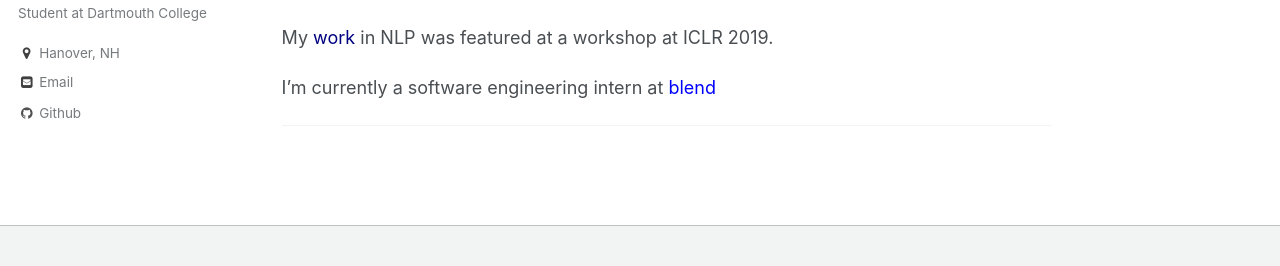
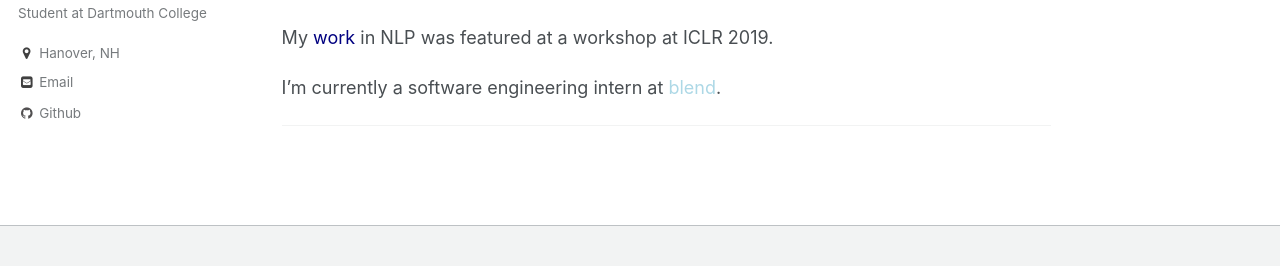
Before and after one commit to jasonwei20/jasonwei20.github.io, a Jekyll site: the page built from _pages/about.md, in a window 1280 px wide. Shown: the part 291-557 px from the top of the page. Built offline with Jekyll 4.4.1, drawn with Linux system fonts in a browser that asks for light colours.

Commit message:
update about

```diff
--- a/_pages/about.md
+++ b/_pages/about.md
@@ -14,7 +14,7 @@ Since June 2017, I have been working part-time at Protago Labs, an artificial in
 
 My <a href="https://openreview.net/forum?id=BJelsDvo84" style="color:navy" target="_blank">work</a> in NLP was featured at a workshop at ICLR 2019.
 
-I'm currently a software engineering intern at <a href="https://blend.com/" style="color:blue" target="_blank">blend</a>
+I'm currently a software engineering intern at <a href="https://blend.com/" style="color:lightblue" target="_blank">blend</a>.
 
 <!-- I am a 2019 <a href="https://news.dartmouth.edu/news/2019/05/three-undergraduates-win-national-scholarships" style="color:navy" target="_blank">Barry Goldwater Scholar</a>!  -->
 
```
Also changed, not shown: _pages/research.md (+1 -1 lines).
